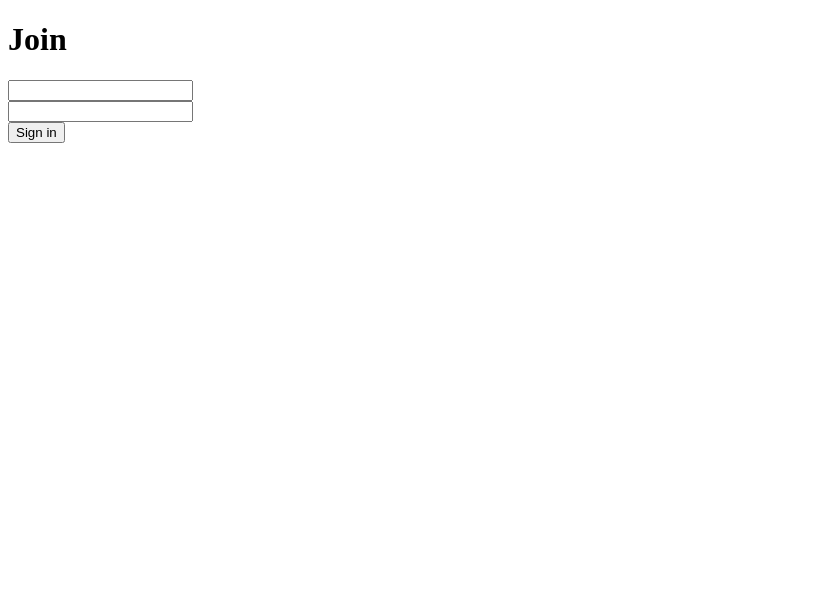
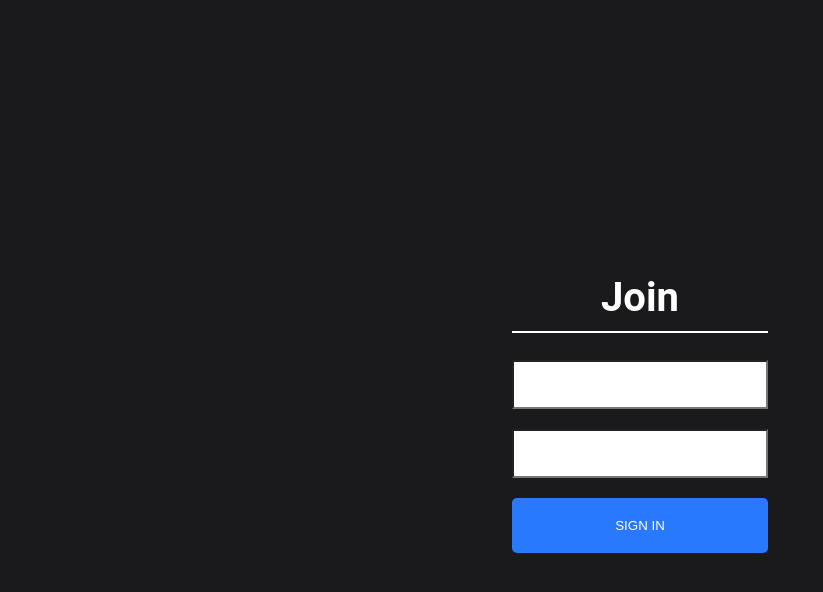
Before and after one commit to kpakula/client-for-a-chat-app, a React (Create React App) app: page / in a window 1280 px wide. Shown: the top 592 px of the page, without its empty margins (0-823 px from the left). Built offline with nearby package versions, Linux system fonts and the light colour scheme.

Commit message:
Added style for every component

```diff
--- a/src/components/Join/Join.css
+++ b/src/components/Join/Join.css
@@ -0,0 +1,71 @@
+html, body {
+    font-family: 'Roboto', sans-serif;
+    padding: 0;
+    margin: 0;
+  }
+
+  #root {
+    height: 100vh;
+  }
+
+  * {
+    box-sizing: border-box;
+  }
+
+  .joinOuterContainer {
+    display: flex;
+    justify-content: center;
+    text-align: center;
+    height: 100vh;
+    align-items: center;
+    background-color: #1A1A1D;
+  }
+
+  .joinInnerContainer {
+    width: 20%;
+  }
+
+  .joinInput {
+    border-radius: 0;
+    padding: 15px 20px;
+    width: 100%;
+  }
+
+  .heading {
+    color: white;
+    font-size: 2.5em;
+    padding-bottom: 10px;
+    border-bottom: 2px solid white;
+  }
+
+  .button {
+      color: #fff !important;
+      text-transform: uppercase;
+      text-decoration: none;
+      background: #2979FF;
+      padding: 20px;
+      border-radius: 5px;
+      display: inline-block;
+      border: none;
+      width: 100%;
+  }
+
+  .mt-20 {
+    margin-top: 20px;
+  }
+
+  @media (min-width: 320px) and (max-width: 480px) {
+    .joinOuterContainer {
+      height: 100%;
+    }
+
+    .joinInnerContainer {
+      width: 90%;
+    }
+
+
+  }
+
+  button:focus {
+    outline: 0;
+  }
--- a/src/components/Join/Join.js
+++ b/src/components/Join/Join.js
@@ -1,5 +1,8 @@
 import React, { useState } from 'react';
 import { Link } from "react-router-dom";
+
+
+import "./Join.css";
 
 const Join = () => {
     const [name, setName] = useState('');
```
Also changed, not shown: src/components/Chat/Chat.css (+34 -0 lines), 1 other file (tests, documents, lock files or other folders).
